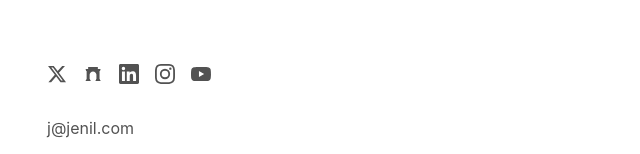
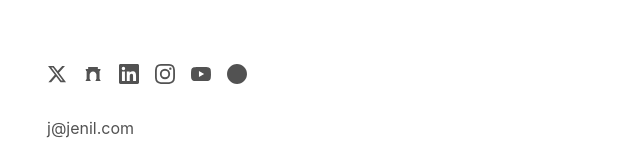
Before and after one commit to jenil04/portfolio, a Next.js app: page / in a window 1280 px wide. Shown: the part 1344-1498 px from the top of the page, without its empty margins (305-945 px from the left). Built offline with nearby package versions, Linux system fonts and the light colour scheme.

Commit message:
adds zora

```diff
--- a/app/components/footer.tsx
+++ b/app/components/footer.tsx
@@ -1,4 +1,4 @@
-import { XIcon, WarpcastIcon, LinkedInIcon, InstagramIcon, YouTubeIcon } from './icons'
+import { XIcon, WarpcastIcon, LinkedInIcon, InstagramIcon, YouTubeIcon, ZoraIcon } from './icons'
 
 function ArrowIcon() {
   return (
@@ -36,7 +36,7 @@ export default function Footer() {
             className="flex items-center transition-all hover:text-neutral-800 dark:hover:text-neutral-100"
             rel="noopener noreferrer"
             target="_blank"
-            href="https://warpcast.com/jenil"
+            href="https://farcaster.xyz/jenil"
           >
             <WarpcastIcon />
           </a>
@@ -66,6 +66,16 @@ export default function Footer() {
             <YouTubeIcon />
           </a>
         </li>
+        <li>
+          <a
+            className="flex items-center transition-all hover:text-neutral-800 dark:hover:text-neutral-100"
+            rel="noopener noreferrer"
+            target="_blank"
+            href="https://zora.co/@jenil"
+          >
+            <ZoraIcon />
+          </a>
+        </li>
       </ul>
       <p className="mt-8 text-neutral-600 dark:text-neutral-300">
       <a href="mailto: j@jenil.com" className="h-7 hover:underline">j@jenil.com</a>
--- a/app/components/icons.tsx
+++ b/app/components/icons.tsx
@@ -39,3 +39,12 @@ export function YouTubeIcon() {
     </svg>
   )
 }
+
+export function ZoraIcon() {
+  return (
+<svg width="20" height="20" viewBox="0 0 1001 1001" fill="currentColor">
+  <path d="M500.189 999.877C776.159 999.877 999.877 776.159 999.877 500.189C999.877 224.218 776.159 0.5 500.189 0.5C224.218 0.5 0.5 224.218 0.5 500.189C0.5 776.159 224.218 999.877 500.189 999.877Z"/>
+</svg>
+
+  )
+}
```
